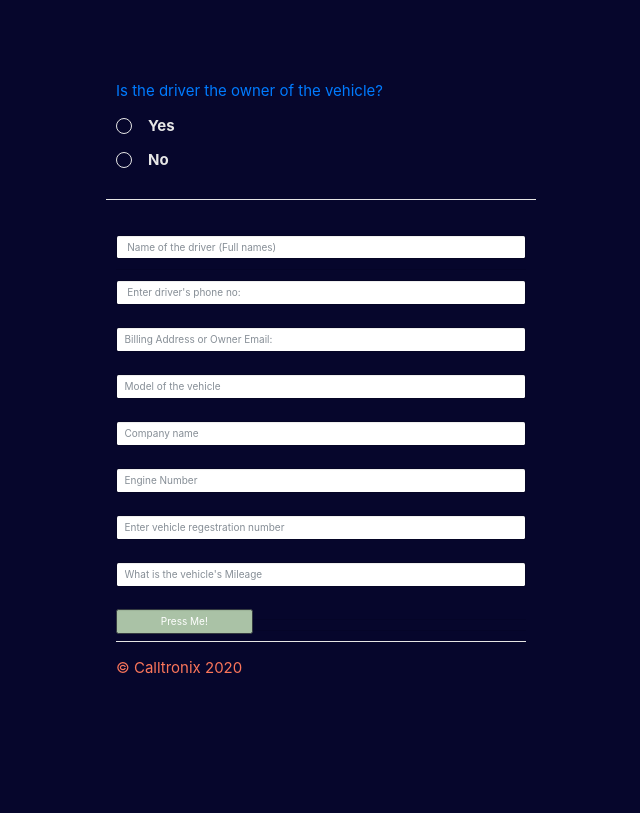
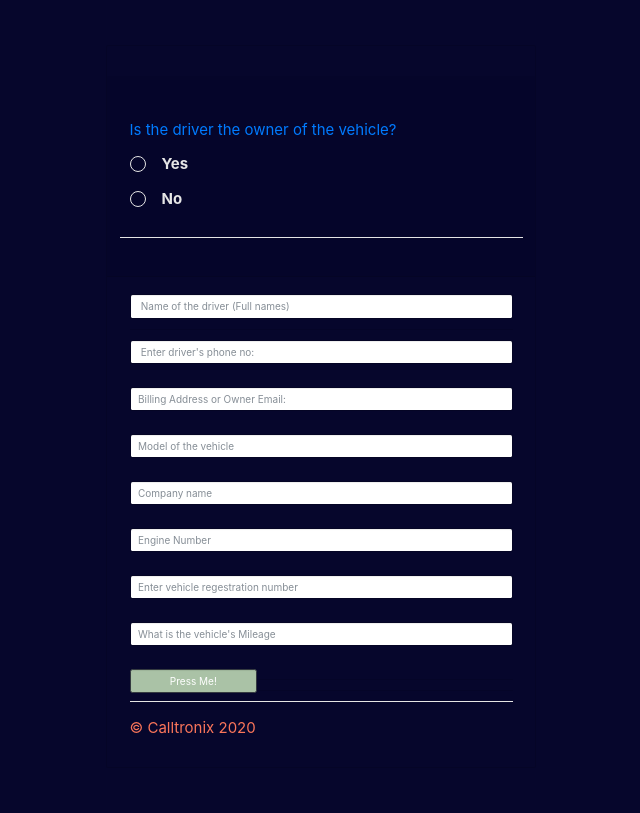
Before and after one commit to x0can/Automate-it, a Flask app: page /attendant in a window 1280 px wide. Shown: the whole page, without its empty margins (319-959 px from the left). Before the commit the page ends 674 px from the top, so only its background shows below. Run offline with Flask 2, Linux system fonts and the light colour scheme; some libraries are stand-ins or nearby versions.

Commit message:
update styles

```diff
--- a/app/static/index.css
+++ b/app/static/index.css
@@ -128,10 +128,10 @@ label {
 
 
 /* checked state */
-input:checked+.design::before {
+/* input:checked+.design::before {
   opacity: 1;
   transform: scale(.6);
-}
+} */
 
 
 /* other states */
--- a/app/templates/index.html
+++ b/app/templates/index.html
@@ -29,7 +29,7 @@
 
 
 
-<body style="background-color: rgb(6, 6, 44);" >
+<body style="background-color: rgb(6, 6, 44); " >
   <html >
     <section class="dark">
 
@@ -37,7 +37,9 @@
 
     <div class="container mt-5 dark"  style="font-size: 15px">
 
-    <div class="mt-5" style="margin-top: 10%;">
+      <div class="card-rows"  >
+          <div class="card" style="background-color: rgb(6, 6, 44); position: relative;"  >
+            <div class="card-header mt-5" style="margin-top: 10%;" >
               <div class="header clearfix white-text mt-5">
                 <a class="nav-link active"" href="#">Is the driver the owner of the vehicle? <br>
 
@@ -63,7 +65,7 @@
               </div>
 
 
-     <div  class="">
+               <div  class="card-body">
                <form action="/post_field" method="POST" >
 
                     <input type="text" class="form-control"   name="driverName" required id="driverName" placeholder=" Name of the driver (Full names)"/><hr>
@@ -99,6 +101,8 @@
                 </footer>
                </div>
 
+          </div>
+      </div>
 
     </div>
 
```
Lines whose indentation alone changed are shown as unchanged.
